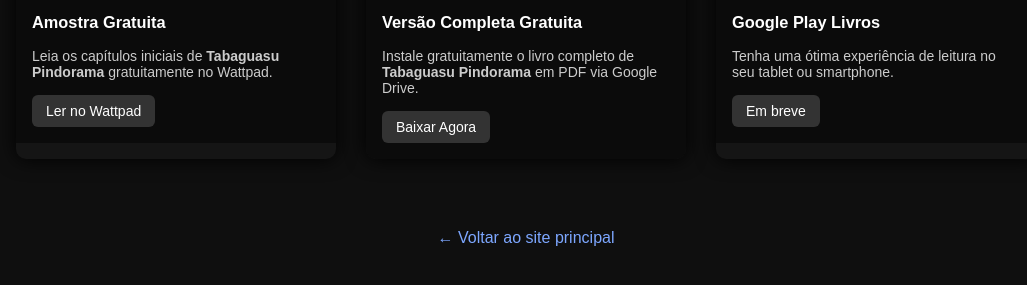
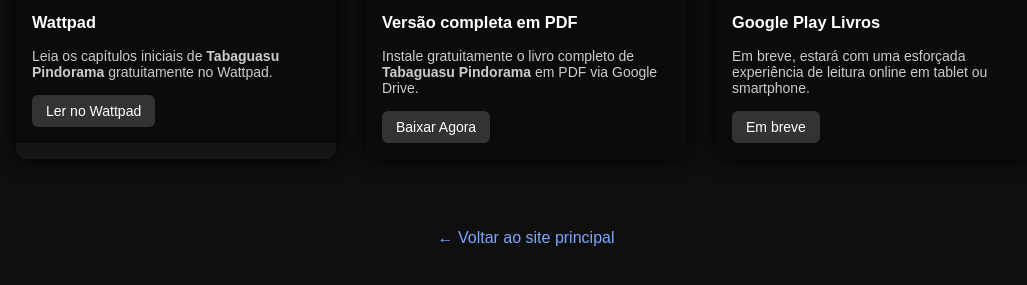
Before and after one commit to j727/portalpindobauna, a plain HTML site: page acesso.html in a window 1280 px wide. Shown: the part 309-594 px from the top of the page, without its empty margins (114-1141 px from the left). Drawn offline with Linux system fonts and the light colour scheme.

Commit message:
Update acesso.html

```diff
--- a/acesso.html
+++ b/acesso.html
@@ -114,7 +114,7 @@
     <div class="card">
         <div class="card-img">📖</div>
         <div class="legenda">
-            <h3>Amostra Gratuita</h3>
+            <h3>Wattpad</h3>
             <p>Leia os capítulos iniciais de <strong>Tabaguasu Pindorama</strong> gratuitamente no Wattpad.</p>
             <a href="https://www.wattpad.com/story/397443980-tabaguasu-pindorama"
                target="_blank" class="btn-acesso">Ler no Wattpad</a>
@@ -124,7 +124,7 @@
     <div class="card">
         <div class="card-img">💎</div>
         <div class="legenda">
-            <h3>Versão Completa Gratuita</h3>
+            <h3>Versão completa em PDF</h3>
             <p>Instale gratuitamente o livro completo de <strong>Tabaguasu Pindorama</strong> em PDF via Google Drive.</p>
             <a href="https://drive.google.com/uc?export=download&id=1GiJ5yCOg-Na3E96E8kjpUm7TuM0sUBDd"
             download
@@ -138,7 +138,7 @@
         <div class="card-img">📱</div>
         <div class="legenda">
             <h3>Google Play Livros</h3>
-            <p>Tenha uma ótima experiência de leitura no seu tablet ou smartphone.</p>
+            <p>Em breve, estará com uma esforçada experiência de leitura online em tablet ou smartphone.</p>
             <a href="#" class="btn-acesso">Em breve</a>
         </div>
     </div>
```
